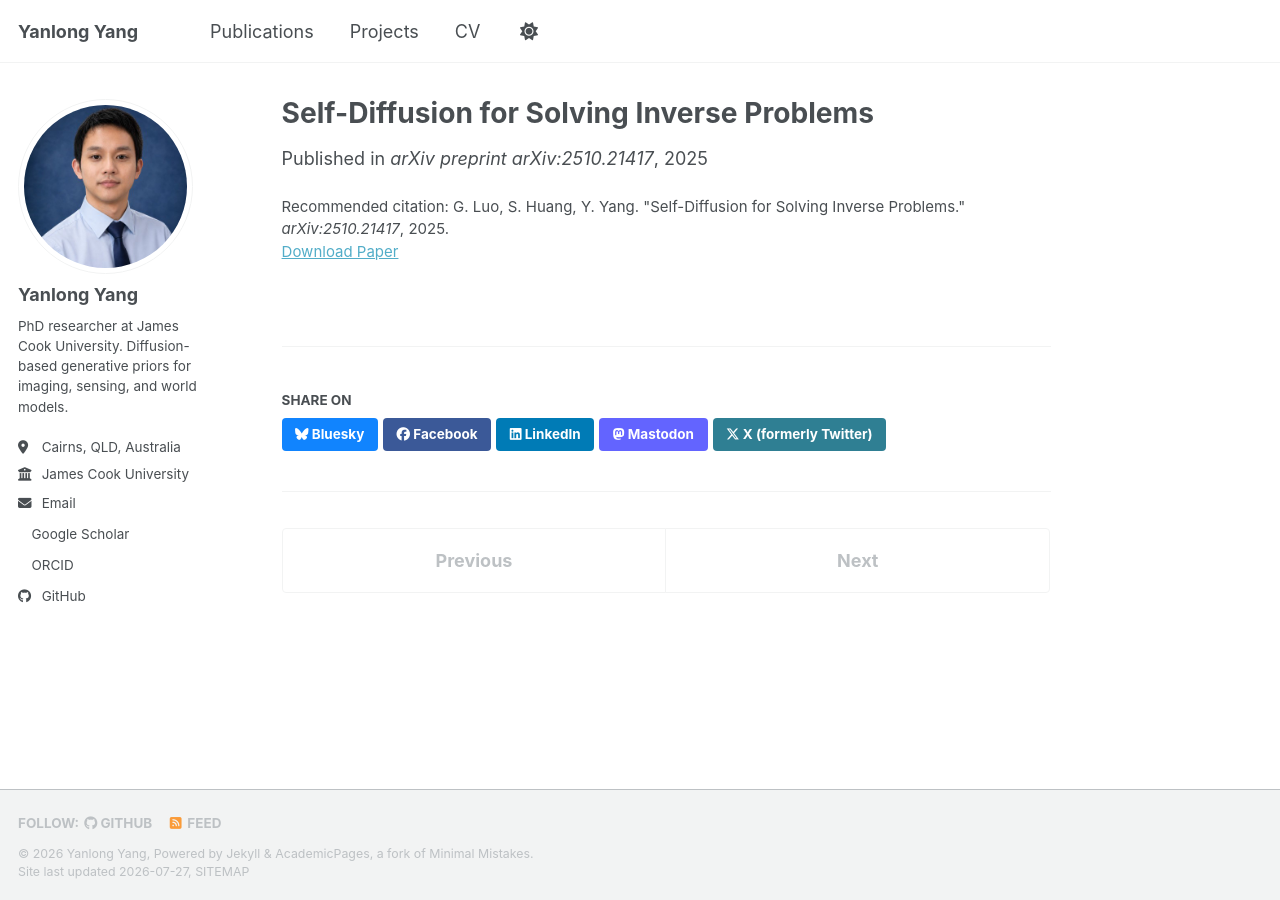
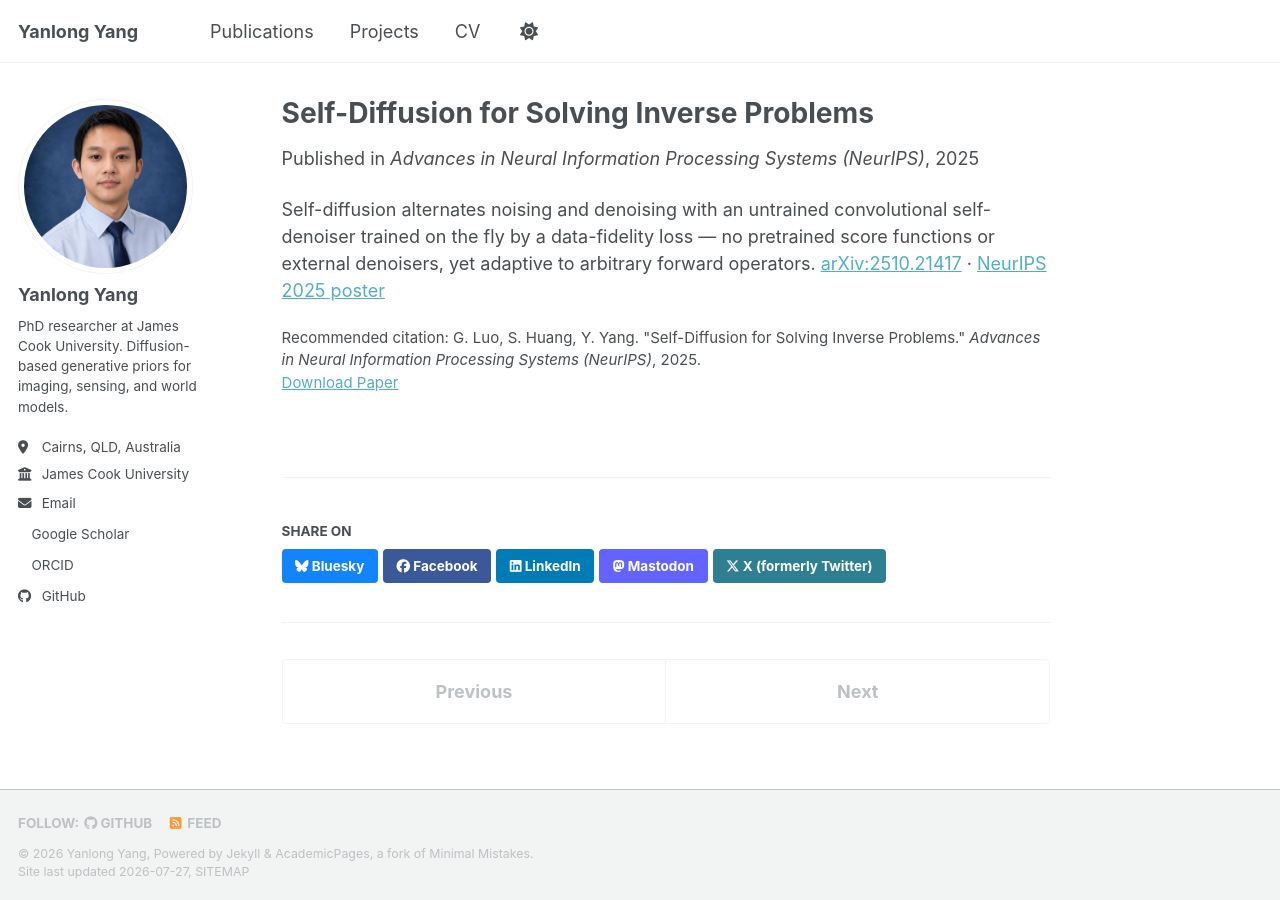
Before and after one commit to yyxr75/yyxr75.github.io, a Jekyll site: the page built from _publications/2025-10-01-self-diffusion-inverse.md, in a window 1280 px wide. Built offline with Jekyll 4.4.1, drawn with Linux system fonts in a browser that asks for light colours; a style sheet for code colours, icons or effects is not loaded.

Commit message:
Publications: mark Self-Diffusion for Solving Inverse Problems as NeurIPS 2025
Co-Authored-By: Claude Opus 4.8 (1M context) <noreply@anthropic.com>

```diff
--- a/_publications/2025-10-01-self-diffusion-inverse.md
+++ b/_publications/2025-10-01-self-diffusion-inverse.md
@@ -3,11 +3,12 @@ title: "Self-Diffusion for Solving Inverse Problems"
 collection: publications
 header:
   teaser: "pubs/self-diffusion.svg"
-category: preprints
+category: conferences
 permalink: /publication/2025-self-diffusion-inverse
-excerpt: 'A self-diffusion framework for solving inverse problems without pre-training.'
-date: 2025-10-01
-venue: 'arXiv preprint arXiv:2510.21417'
+excerpt: 'A self-diffusion framework that solves inverse problems with an untrained self-denoiser and no pretrained priors.'
+date: 2025-12-01
+venue: 'Advances in Neural Information Processing Systems (NeurIPS)'
 paperurl: 'https://arxiv.org/abs/2510.21417'
-citation: 'G. Luo, S. Huang, Y. Yang. &quot;Self-Diffusion for Solving Inverse Problems.&quot; <i>arXiv:2510.21417</i>, 2025.'
+citation: 'G. Luo, S. Huang, Y. Yang. &quot;Self-Diffusion for Solving Inverse Problems.&quot; <i>Advances in Neural Information Processing Systems (NeurIPS)</i>, 2025.'
 ---
+Self-diffusion alternates noising and denoising with an untrained convolutional self-denoiser trained on the fly by a data-fidelity loss — no pretrained score functions or external denoisers, yet adaptive to arbitrary forward operators. [arXiv:2510.21417](https://arxiv.org/abs/2510.21417) &middot; [NeurIPS 2025 poster](https://neurips.cc/virtual/2025/poster/119840)
```
